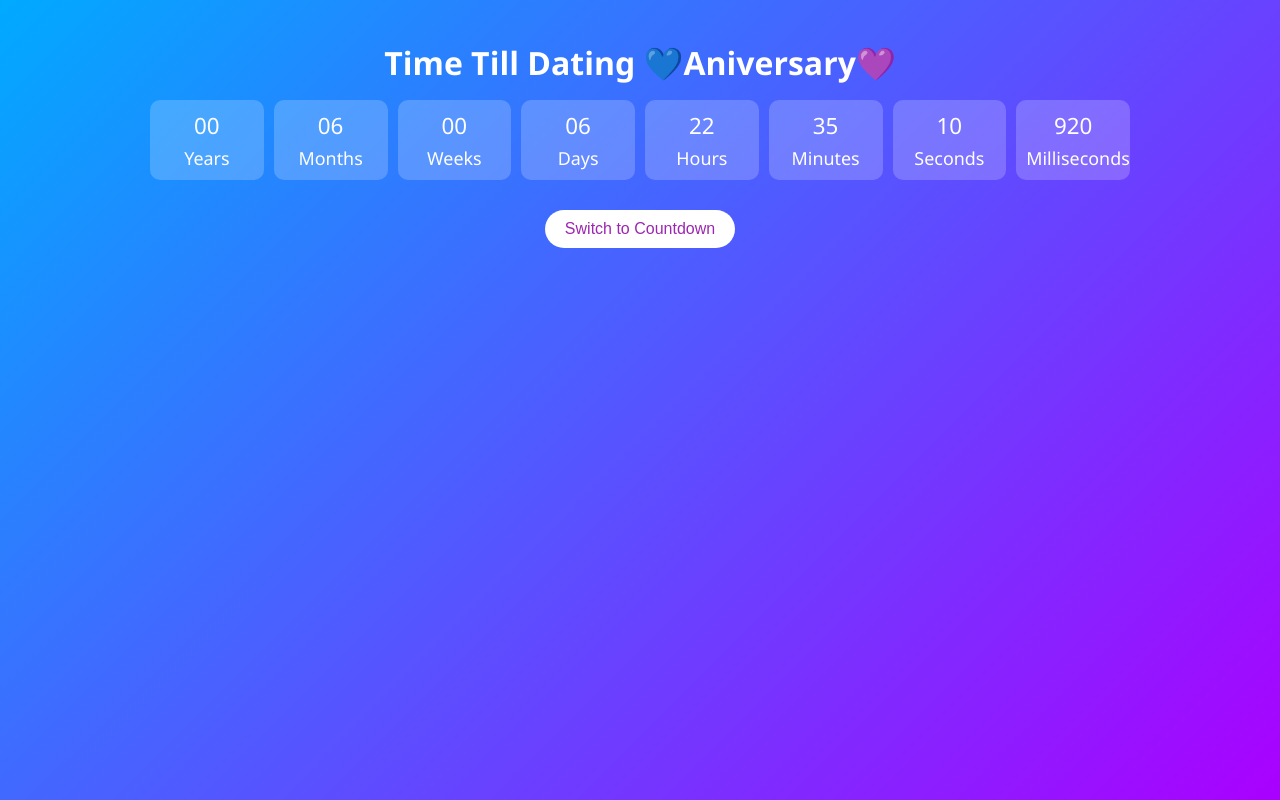
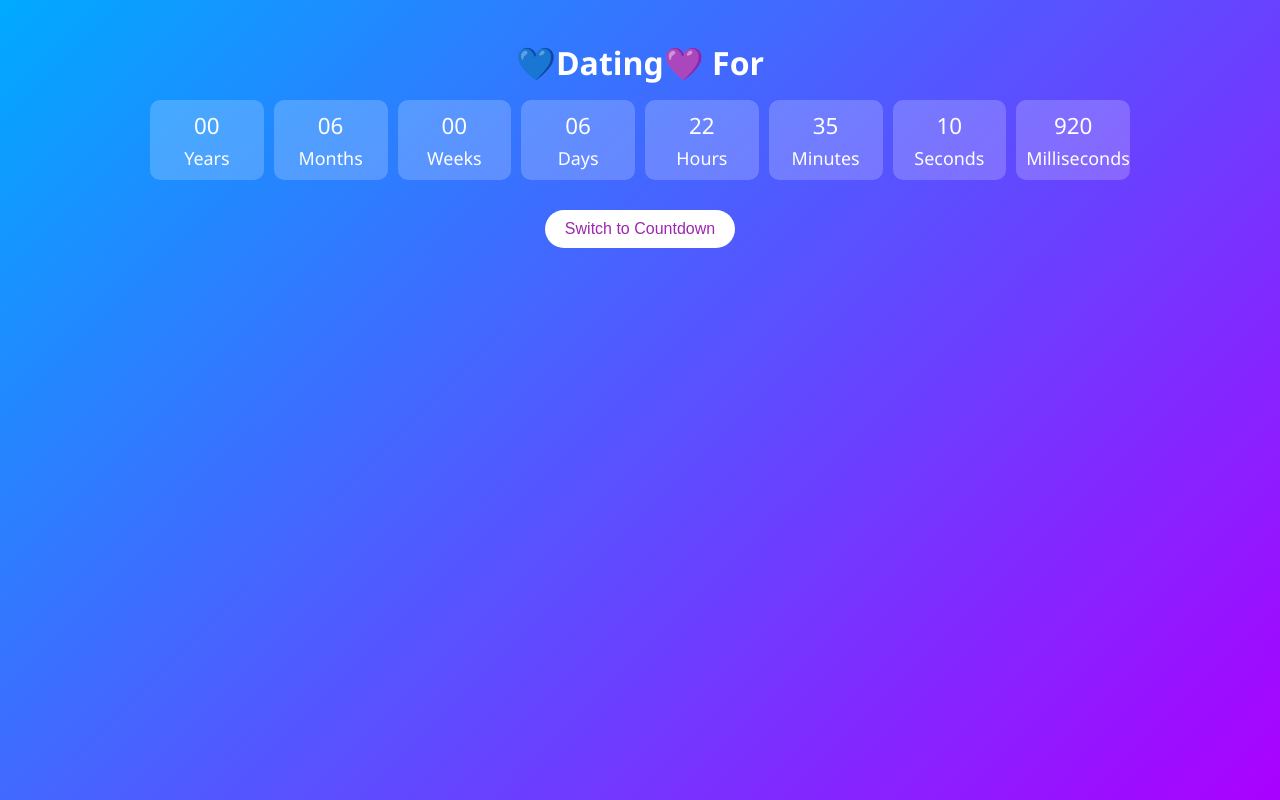
Before and after one commit to mekabrine/test, a plain HTML site: page countdown/index.html in a window 1280 px wide. Both pictures are taken after a click on the button "Switch to Stopwatch". Drawn offline with Linux system fonts and the light colour scheme.

Commit message:
Update index.html

```diff
--- a/countdown/index.html
+++ b/countdown/index.html
@@ -72,7 +72,7 @@
 </head>
 <body>
 
-  <h1>Time Till Dating 💙Aniversary💜</h1>
+  <h1 id="title">💙Dating💜 Anniversary In</h1>
 
   <div class="timer" id="timer">
     <!-- Timer Units -->
@@ -82,6 +82,7 @@
 
   <script>
     const timerEl = document.getElementById("timer");
+    const titleEl = document.getElementById("title");
     let mode = "countdown";
 
     const targetThisYear = new Date();
@@ -141,7 +142,12 @@
 
     function toggleMode() {
       mode = mode === "countdown" ? "stopwatch" : "countdown";
-      document.querySelector("button").innerText = mode === "countdown" ? "Switch to Stopwatch" : "Switch to Countdown";
+      document.querySelector("button").innerText =
+        mode === "countdown" ? "Switch to Stopwatch" : "Switch to Countdown";
+      titleEl.innerText =
+        mode === "countdown"
+          ? "💙Dating💜 Anniversary In"
+          : "💙Dating💜 For";
     }
 
     updateTimer();
```
